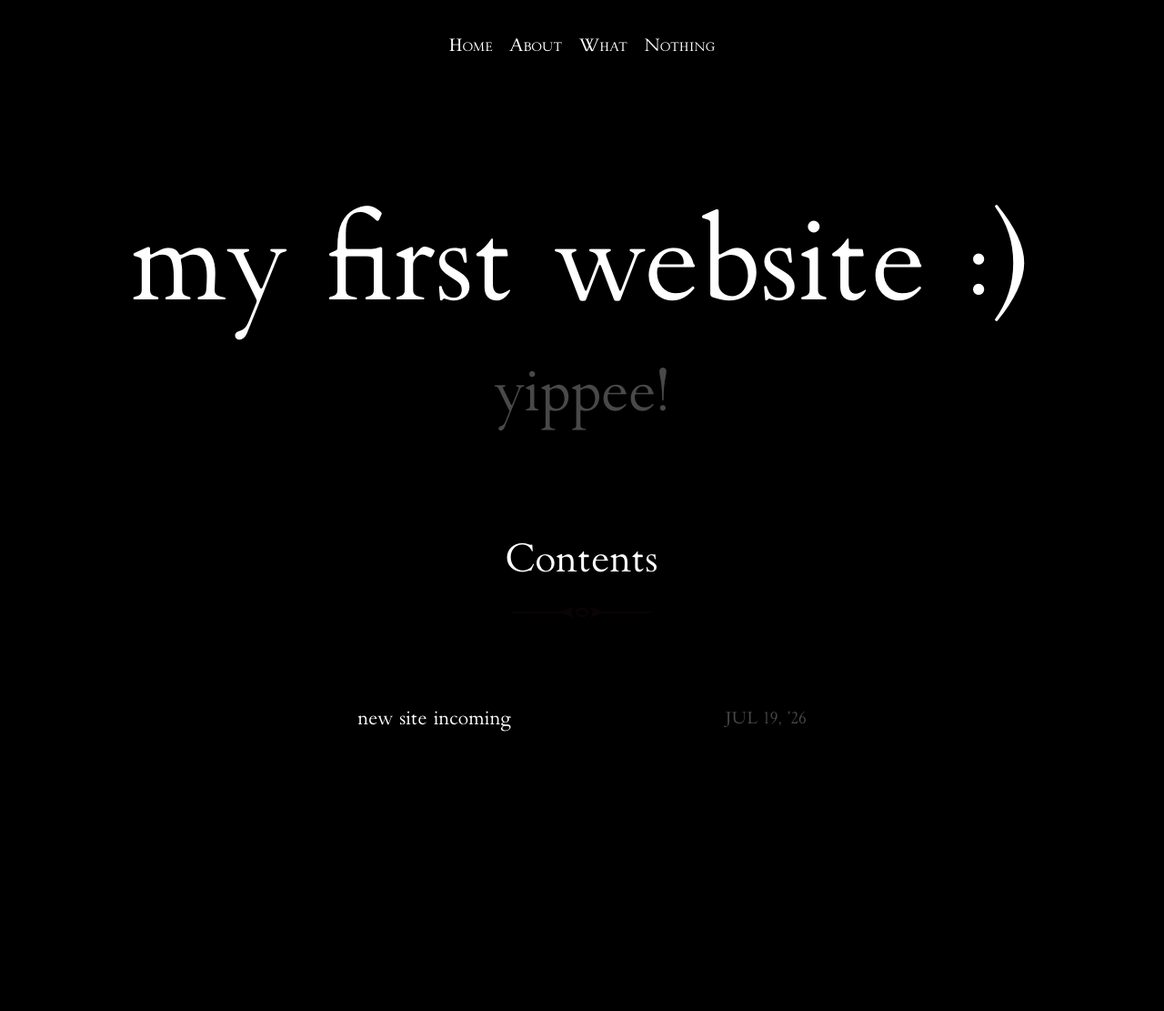
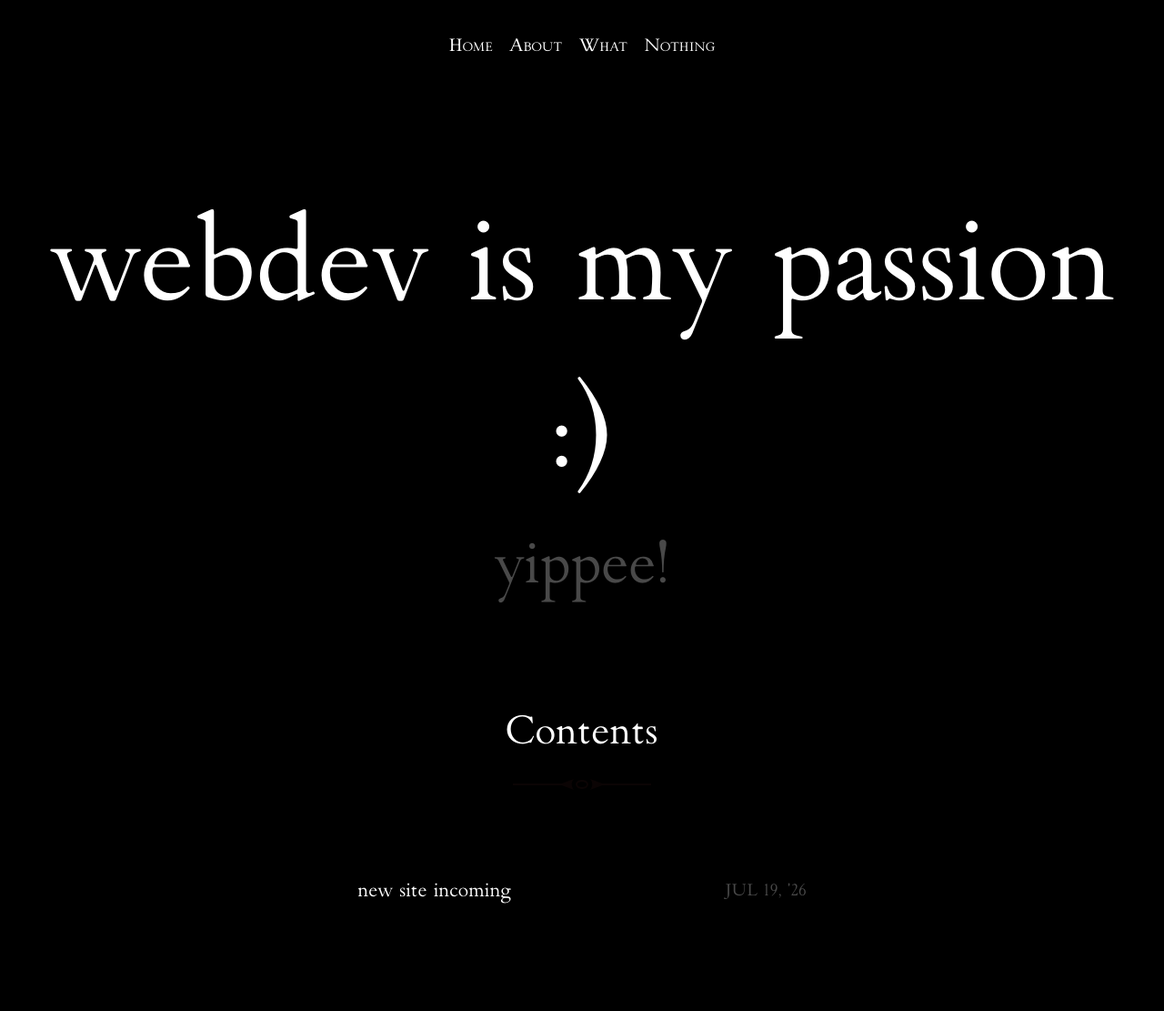
Before and after one commit to abryantt/hmm, a Jekyll site: the page built from index.markdown, in a window 1280 px wide. Shown: the whole page at 91% size. Built offline with Jekyll 4.4.1, drawn with Linux system fonts in a browser that asks for light colours; before the commit the page ends 922 px from its top, so only the background shows below that.

Commit message:
cooler mayber

```diff
--- a/_config.yml
+++ b/_config.yml
@@ -18,7 +18,7 @@
 # You can create any custom variable you would like, and they will be accessible
 # in the templates via {{ site.myvariable }}.
 
-title: my first website :)
+title: webdev is my passion :)
 email: abryantt@protonmail.com
 description: >- # this means to ignore newlines until "baseurl:"
   yippee!
```
